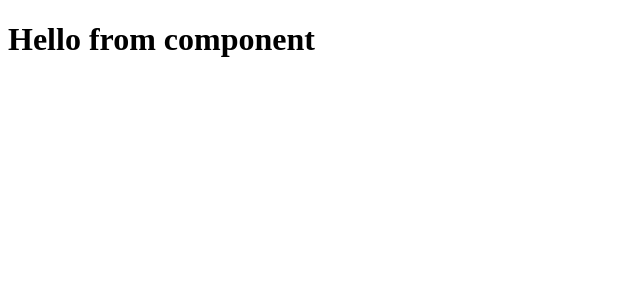
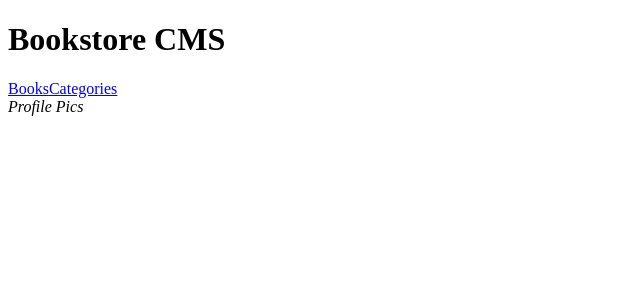
Before and after one commit to Ibnballo1/bookstore, a React (Create React App) app: page / in a window 1280 px wide. Shown: the top 300 px of the page, without its empty margins (0-640 px from the left). Built offline with nearby package versions, Linux system fonts and the light colour scheme.

Commit message:
Add header to website

```diff
--- a/src/App.js
+++ b/src/App.js
@@ -1,8 +1,9 @@
 import React from 'react';
+import Header from './components/Header';
 
 const App = () => (
   <div>
-    <h1>Hello from component</h1>
+    <Header />
   </div>
 );
 
--- /dev/null
+++ b/src/components/Header.js
@@ -0,0 +1,19 @@
+import React from 'react';
+import { Link } from 'react-router-dom';
+
+const Header = () => (
+  <header>
+    <div>
+      <h1>Bookstore CMS</h1>
+      <nav>
+        <Link to="/">Books</Link>
+        <Link to="categories">Categories</Link>
+      </nav>
+    </div>
+    <div>
+      <i>Profile Pics</i>
+    </div>
+  </header>
+);
+
+export default Header;
```
